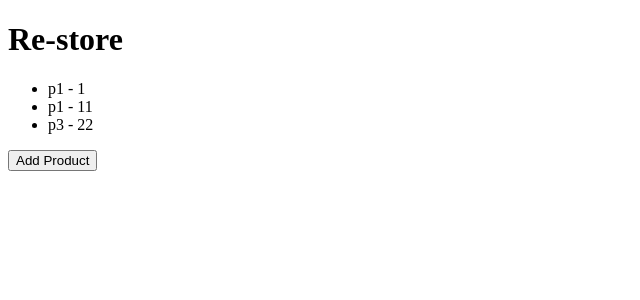
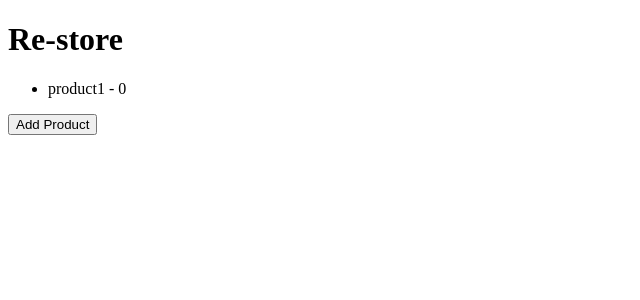
Before and after one commit to atiproy/Tutorial-DotNetReact, a React (Create React App) app in the folder client/: page / in a window 1280 px wide. Both pictures are taken after a click on the button "Add Product". Shown: the top 300 px of the page, without its empty margins (0-640 px from the left). Built offline with nearby package versions, Linux system fonts and the light colour scheme; no server answers; the HTML template or start-up script is replaced by a standard one.

Commit message:
Added new interface in typescript

```diff
--- a/client/src/App.tsx
+++ b/client/src/App.tsx
@@ -1,27 +1,32 @@
 import { useEffect, useState } from "react";
+import { Product } from "./product";
 
 function App() {
-  const [products, setProducts] = useState([
-    { name: "p1", price: 1.00 },
-    { name: "p1", price: 11.00 }
-  ])
+  const [products, setProducts] = useState<Product[]>([])
 
-  useEffect(()=>{
-    fetch('https://localhost:7235/api/products')
-    .then(response => response.json())
-    .then(data => setProducts(data))
+  useEffect(() => {
+    fetch('http://localhost:5262/api/products')
+      .then(response => response.json())
+      .then(data => setProducts(data))
   }, [])
 
   function AddProduct() {
-    setProducts(prevstate => [...prevstate, { name: "p" + (prevstate.length + 1), price: (prevstate.length * 11) }])
+    setProducts(prevstate => [...prevstate, {
+      id: prevstate.length + 101,
+      name: 'product' + (prevstate.length + 1),
+      price: (prevstate.length * 11),
+      brand: 'some brand',
+      description: 'some description',
+      pictureUrl: 'http://picsum.photos/200'
+    }])
   }
 
   return (
     <div className="App">
       <h1>Re-store</h1>
       <ul>
-        {products.map((product, index) => (
-          <li key={index}>{product.name} - {product.price}</li>
+        {products.map(product => (
+          <li key={product.id}>{product.name} - {product.price}</li>
         ))}
       </ul>
       <button onClick={AddProduct}>Add Product</button>
--- /dev/null
+++ b/client/src/product.ts
@@ -0,0 +1,10 @@
+export interface Product {
+    id: number
+    name: string
+    description: string
+    price: number
+    pictureUrl: string
+    type?: string
+    quantityInStock?: number
+    brand: string
+}
```
Also changed, not shown: 2 other files (tests, documents, lock files or other folders).
